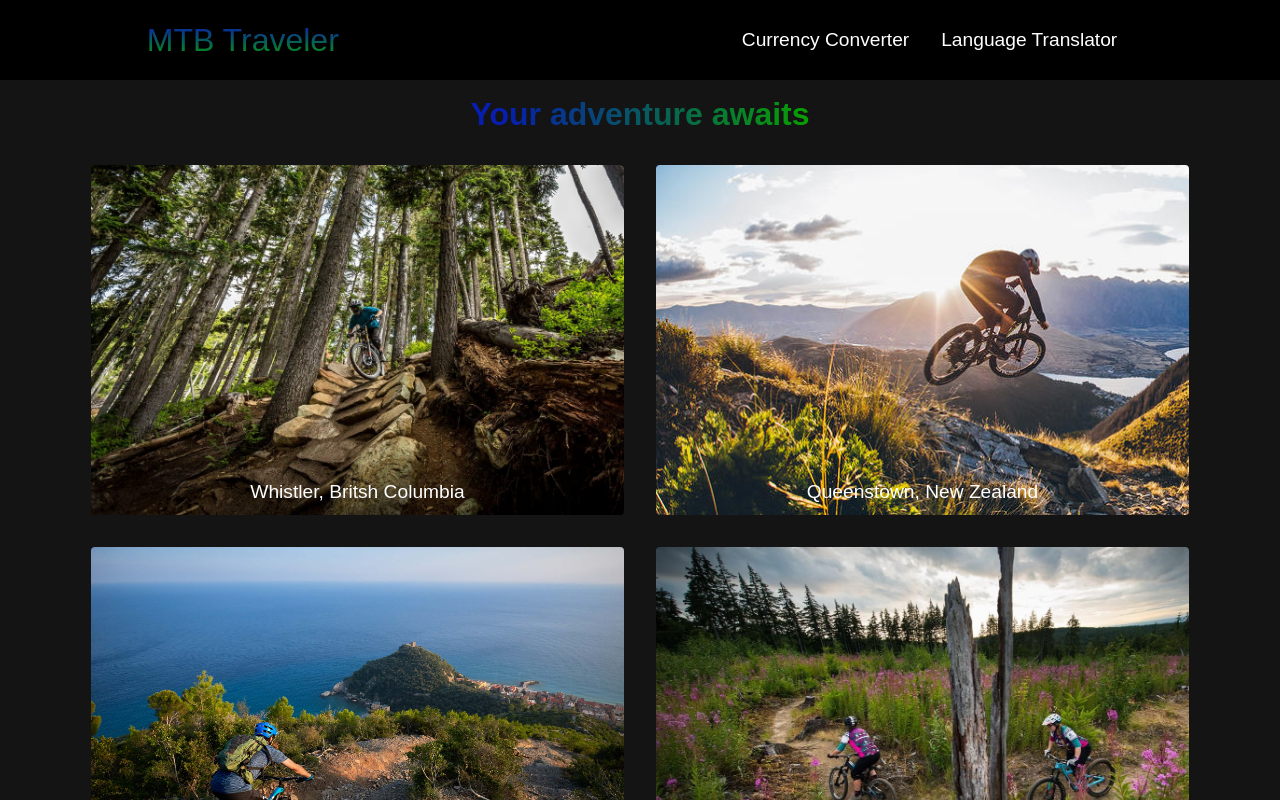
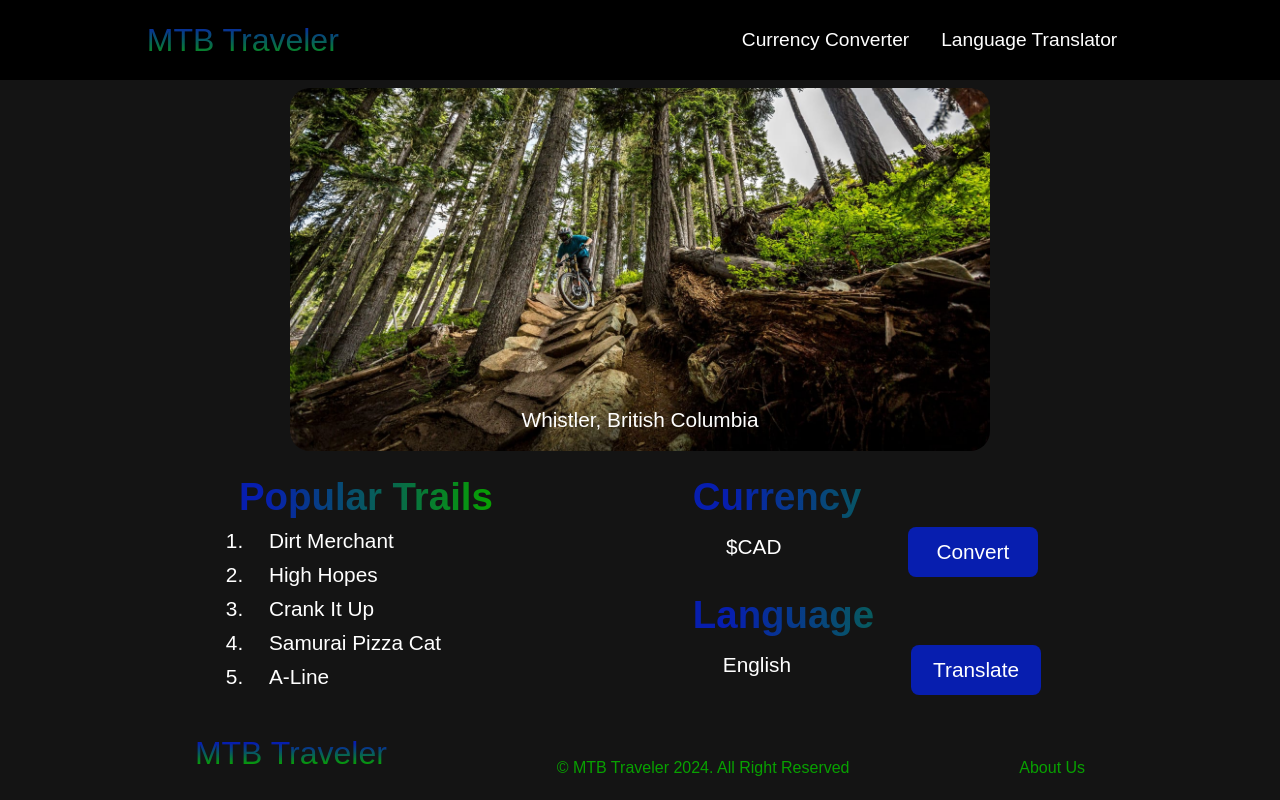
Before and after one commit to keenanlong9/MTB-Traveler, a React (Create React App) app: page /location in a window 1280 px wide. Shown: the top 800 px of the page. Built offline with nearby package versions, Linux system fonts and the light colour scheme.

Commit message:
Added base location page

```diff
--- a/src/App.js
+++ b/src/App.js
@@ -4,6 +4,7 @@ import About from './pages/About';
 import Currency from './pages/Currency';
 import Language from './pages/Language';
 import Explore from './pages/Explore';
+import Location from './pages/Location';
 import './styles.css'
 
 function App() {
@@ -17,6 +18,7 @@ function App() {
           <Route path='/currency' element={<Currency />} />
           <Route path='/language' element={<Language />} />
           <Route path='/explore' element={<Explore/>}/>
+          <Route path='/location' element={<Location/>}/>
           <Route path='*' element={<Home />} />
         </Routes>
       </BrowserRouter>
--- a/src/pages/Home.js
+++ b/src/pages/Home.js
@@ -10,11 +10,14 @@ export default function Home () {
                 <h1>Your adventure awaits</h1>
                 <div class="locations_container">
                     <div class="locations_card">
-                        <a
+                        <Link to="/location" style={{ textDecoration: 'none' }}>
+                            <p>Whistler, Britsh Columbia</p>
+                        </Link>
+                        {/* <a
                         href="src/Locations/Location-Whistler.html"
                         style={{ textDecoration: 'none' }}
                         ><p>Whistler, Britsh Columbia</p></a
-                        >
+                        > */}
                     </div>
                     <div class="locations_card">
                         <a
--- a/src/pages/Location.js
+++ b/src/pages/Location.js
@@ -0,0 +1,69 @@
+import NavBar from "../components/NavBar";
+import Footer from "../components/Footer";
+import { Link } from "react-router-dom";
+
+export default function Location () {
+    return (
+        <div>
+            <NavBar></NavBar>
+            <div class="location">
+            <div class="location_card" id="Whistler">
+                {/* <!-- TODO make location dynamic--> */}
+                <p>Whistler, British Columbia</p>
+            </div>
+            <div class="location_info">
+                <ul class="popular_trails">
+                <h2>Popular Trails</h2>
+                {/* <!-- Make trail names dynamic --> */}
+                <li class="popular_trail_name">
+                    <p>Dirt Merchant</p>
+                </li>
+                <li class="popular_trail_name">
+                    <p>High Hopes</p>
+                </li>
+                <li class="popular_trail_name">
+                    <p>Crank It Up</p>
+                </li>
+                <li class="popular_trail_name">
+                    <p>Samurai Pizza Cat</p>
+                </li>
+                <li class="popular_trail_name">
+                    <p>A-Line</p>
+                </li>
+                </ul>
+                <div class="location_services">
+                <div class="location_service_item">
+                    <h2>Currency</h2>
+                    <div class="location_service_item_container">
+                    <p>$CAD</p>
+                    <Link to="/currency" className="location_service_btn" style={{ textDecoration: 'none' }}>
+                        <p>Convert</p>
+                    </Link>
+                    {/* <a href="../Currency.html">
+                        <button class="location_service_btn">
+                        <span>Convert</span>
+                        </button>
+                    </a> */}
+                    </div>
+                </div>
+                <div class="location_service_item">
+                    <h2>Language</h2>
+                    <div class="location_service_item_container">
+                    <p>English</p>
+                    <Link to="/language" class="location_service_btn" style={{ textDecoration: 'none' }}>
+                        <p>Translate</p>
+                    </Link>
+                    {/* <a href="../Language.html">
+                        <button class="location_service_btn">
+                        <span>Translate</span>
+                        </button>
+                    </a> */}
+                    </div>
+                </div>
+                </div>
+            </div>
+            </div>
+            <Footer></Footer>
+        </div>
+    )
+}
--- a/src/styles.css
+++ b/src/styles.css
@@ -43,6 +43,7 @@ body {
     background-color: rgb(51, 128, 0);
     background-image: linear-gradient(to top, rgb(8, 161, 0) 25%, rgb(7, 30, 175) 70%);
     background-size: 100%;
+    background-clip: text;
     -webkit-background-clip: text;
     -moz-background-clip: text;
     -webkit-text-fill-color: transparent;
@@ -245,6 +246,7 @@ body {
     background-color: rgb(51, 128, 0);
     background-image: linear-gradient(to left, rgb(8, 161, 0) 0%,rgb(7, 30, 175) 90% );
     background-size: 100%;
+    background-clip: text;
     -webkit-background-clip: text;
     -moz-background-clip: text;
     -webkit-text-fill-color: transparent;
@@ -415,6 +417,7 @@ body {
     background-color: rgb(51, 128, 0);
     background-image: linear-gradient(to left, rgb(8, 161, 0) 0%,rgb(7, 30, 175) 90% );
     background-size: 100%;
+    background-clip: text;
     -webkit-background-clip: text;
     -moz-background-clip: text;
     -webkit-text-fill-color: transparent;
@@ -546,6 +549,7 @@ body {
     background-color: rgb(51, 128, 0);
     background-image: linear-gradient(to left, rgb(8, 161, 0) 0%,rgb(7, 30, 175) 90% );
     background-size: 100%;
+    background-clip: text;
     -webkit-background-clip: text;
     -moz-background-clip: text;
     -webkit-text-fill-color: transparent;
@@ -701,6 +705,7 @@ body {
     background-color: rgb(51, 128, 0);
     background-image: linear-gradient(to left, rgb(8, 161, 0) 0%,rgb(7, 30, 175) 90% );
     background-size: 100%;
+    background-clip: text;
     -webkit-background-clip: text;
     -moz-background-clip: text;
     -webkit-text-fill-color: transparent;
@@ -849,6 +854,7 @@ body {
     background-color: rgb(51, 128, 0);
     background-image: linear-gradient(to left, rgb(8, 161, 0) 0%,rgb(7, 30, 175) 90% );
     background-size: 100%;
+    background-clip: text;
     -webkit-background-clip: text;
     -moz-background-clip: text;
     -webkit-text-fill-color: transparent;
@@ -965,6 +971,7 @@ body {
     background-color: rgb(51, 128, 0);
     background-image: linear-gradient(to left, rgb(8, 161, 0) 0%,rgb(7, 30, 175) 90% );
     background-size: 100%;
+    background-clip: text;
     -webkit-background-clip: text;
     -moz-background-clip: text;
     -webkit-text-fill-color: transparent;
@@ -1138,11 +1145,15 @@ body {
 }
 
 .location_service_btn {
+    display: flex;
+    justify-content: center;
     font-size: 1rem;
     background-color: rgb(7, 30, 175);
-    padding: 14px 25px;
+    height: 50px;
+    width: 130px;
+    align-items: center;
     border: none;
-    border-radius: 4px;
+    border-radius: 8px;
     cursor: pointer;
     position: relative;
     transition: all 0.35s;
@@ -1151,8 +1162,10 @@ body {
     overflow: hidden;
 }
 
-.location_service_btn span{
+.location_service_btn p{
     position: relative;
+    padding: 0px;
+    margin: 0px;
     z-index: 2;
 }
 
@@ -1165,7 +1178,7 @@ body {
     height: 100%;
     background-color: rgb(8, 161, 0);
     transition: all 0.35s;
-    border-radius: 4px;
+    border-radius: 8px;
     z-index: 1;
 }
 
```
